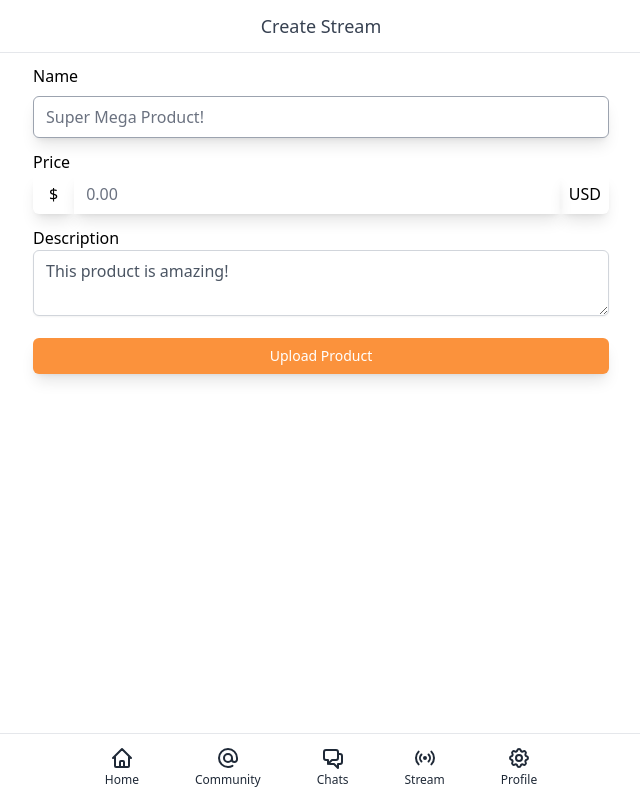
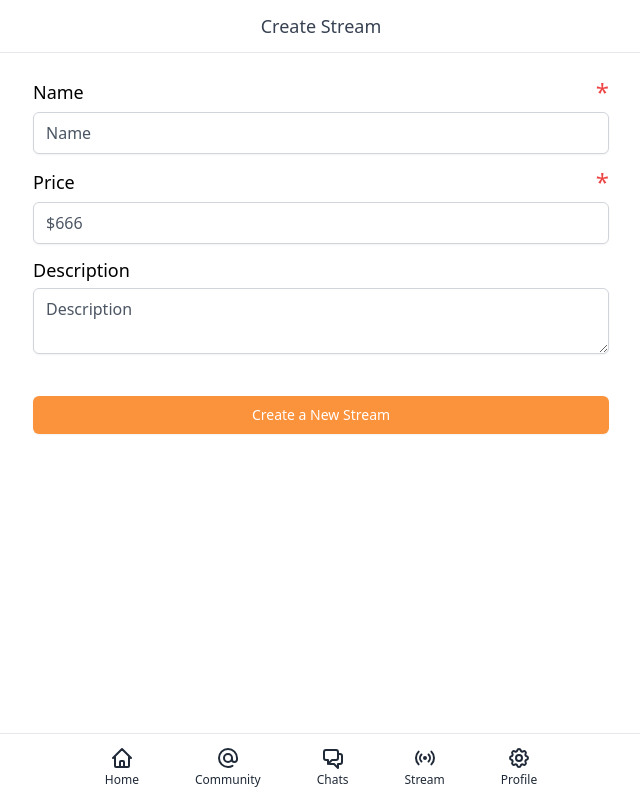
Before and after one commit to cattynip/narrot-market, a Next.js app: page /stream/create in a window 1280 px wide. Shown: the whole page, without its empty margins (319-959 px from the left). Built offline with nearby package versions, Linux system fonts and the light colour scheme.

Commit message:
14.0 Upload Form

```diff
--- a/pages/stream/create.tsx
+++ b/pages/stream/create.tsx
@@ -1,64 +1,71 @@
 import type { NextPage } from 'next';
-import BeautifulTextarea from '@components/beautifulTextarea';
 import Layout from '@components/layout';
+import BeautifulInput from '@components/beautifulInput';
+import { useRouter } from 'next/router';
+import { useForm } from 'react-hook-form';
+import { PostStreamBody, PostStreamReturn } from 'pages/api/streams';
+import useMutation from '@libs/client/useMutation';
+import { useEffect } from 'react';
+import BeautifulButton from '@components/beautifulButton';
 
 const StreamCreate: NextPage = () => {
+  const router = useRouter();
+  const [createStream, { data, loading, error }] =
+    useMutation<PostStreamReturn>('/api/streams/');
+  const { register, handleSubmit } = useForm<PostStreamBody>();
+
+  const onValid = (validForm: PostStreamBody) => {
+    if (loading) return;
+    createStream({
+      name: validForm.name,
+      price: validForm.price,
+      description: validForm.description
+    });
+  };
+
+  useEffect(() => {
+    if (data && data?.ok && !error) {
+      router.push(`/stream/${data.createdStreamId}`);
+    }
+  }, [data, router, error]);
+
   return (
     <Layout title="Create Stream">
-      <div>
+      <form onSubmit={handleSubmit(onValid)}>
         <div>
           <div>
-            <label htmlFor="name" className="cursor-pointer">
-              Name
-            </label>
-            <div>
-              <input
-                className="w-full focus:placeholder:text-transparent placeholder:transition-colors transition focus:ring-2 focus:ring-offset-2 focus:ring-orange-500 shadow-lg focus:outline-none rounded-md border-gray-400 focus:border-orange-500 mt-2"
-                type="text"
-                placeholder="Super Mega Product!"
-              />
-            </div>
-          </div>
-          <div className="py-3">
-            <label htmlFor="price" className="cursor-pointer">
-              Price
-            </label>
-            <div className="w-full flex justify-center items-center">
-              <div className="shadow-lg flex justify-center items-center p-2 px-4 rounded-l-md border-r-black">
-                <span>$</span>
-              </div>
-              <div className="w-full">
-                <input
-                  type="text"
-                  placeholder="0.00"
-                  id="price"
-                  className="focus:ring-2 focus:ring-offset-2 focus:ring-orange-500  placeholder:transition focus:placeholder:text-transparent transition shadow-lg border-none w-full"
-                />
-              </div>
-              <div className="shadow-lg flex justify-center items-center p-2 border-l-black rounded-r-md">
-                <span>USD</span>
-              </div>
-            </div>
+            <BeautifulInput
+              inputType="text"
+              label="Name"
+              placeholder="Name"
+              register={register('name')}
+              isRequired
+            />
           </div>
           <div>
-            <label htmlFor="description" className="cursor-pointer">
-              Description
-            </label>
-            <div>
-              <BeautifulTextarea
-                placeholder="This product is amazing!"
-                isRequired
-                id="description"
-              />
-            </div>
+            <BeautifulInput
+              inputType="number"
+              label="Price"
+              placeholder="$666"
+              register={register('price')}
+              isRequired
+            />
+          </div>
+          <div>
+            <BeautifulInput
+              inputType="description"
+              label="Description"
+              placeholder="Description"
+              register={register('description')}
+            />
           </div>
         </div>
         <div className="mt-4">
-          <button className="text-white bg-orange-400 focus:ring-2 focus:ring-offset-2 focus:ring-orange-500 focus:outline-none w-full py-2 text-sm rounded-md transition hover:bg-orange-500 shadow-lg">
-            Upload Product
-          </button>
+          <BeautifulButton
+            buttonText={loading ? 'Creating...' : 'Create a New Stream'}
+          />
         </div>
-      </div>
+      </form>
     </Layout>
   );
 };
```
Also changed, not shown: 1 other file (tests, documents, lock files or other folders).
